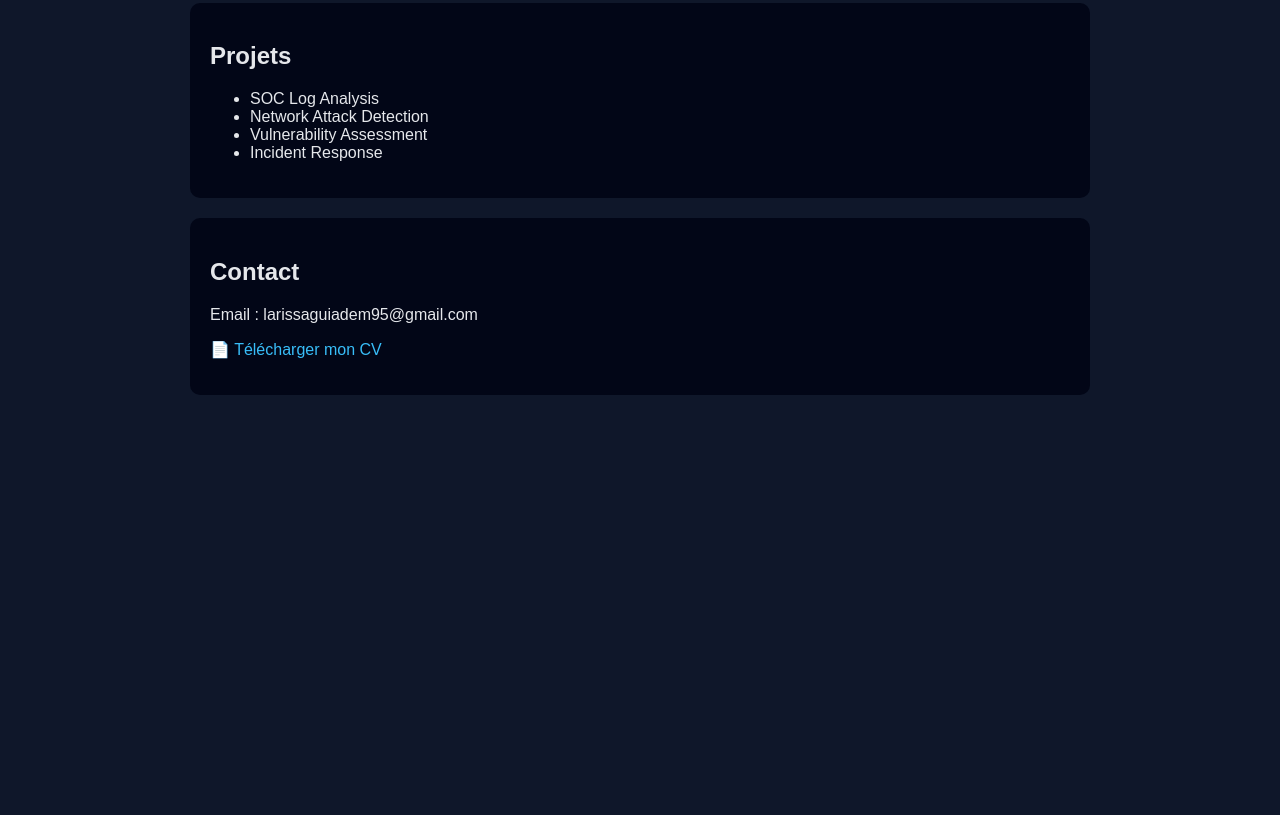
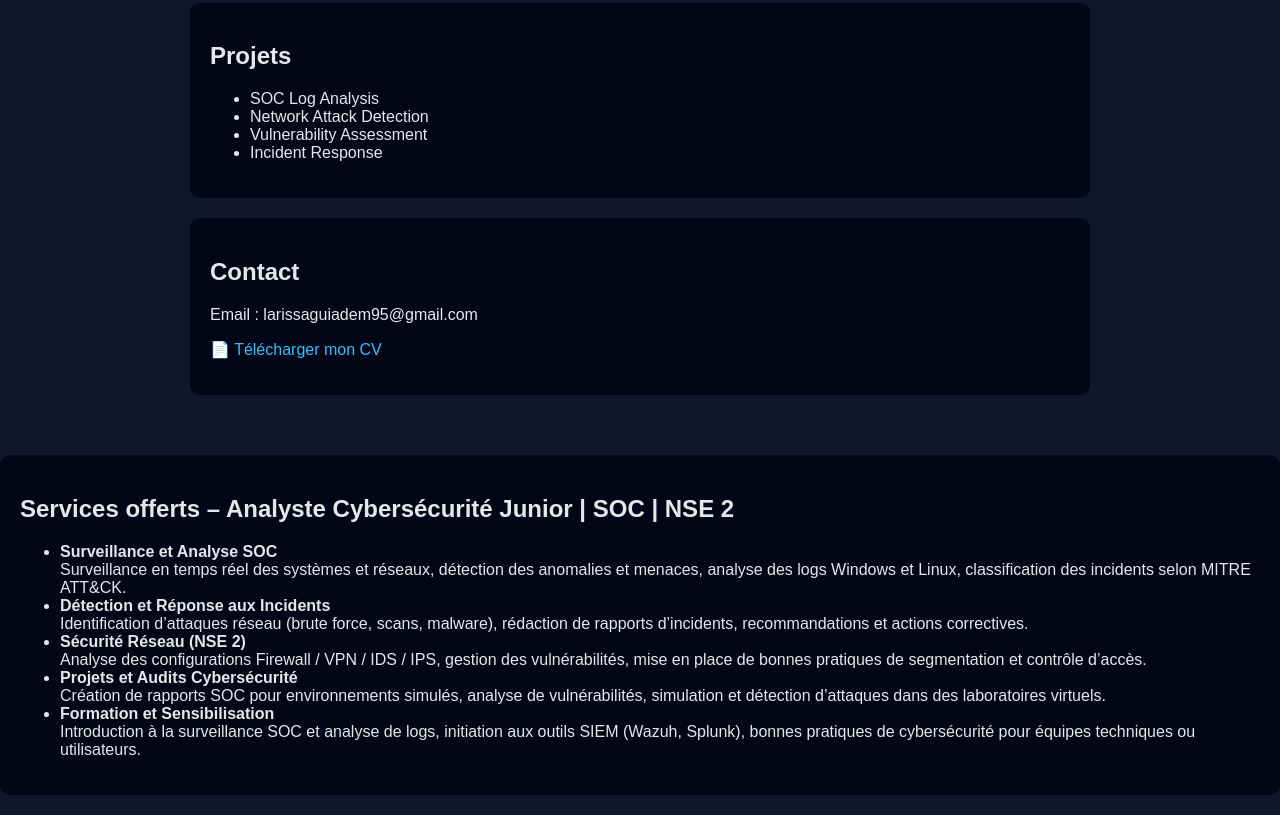
Before and after one commit to Larissa-Guiadem/ton-username.github.io, a plain HTML site: page index.html in a window 1280 px wide. Shown: the part 679-1494 px from the top of the page. Before the commit the page ends 1134 px from the top, so only its background shows below. Drawn offline with Linux system fonts and the light colour scheme.

Commit message:
Update index.html

```diff
--- a/index.html
+++ b/index.html
@@ -86,6 +86,37 @@
 </div>
 
 </section>
+<div class="card">
+  <h2>Services offerts – Analyste Cybersécurité Junior | SOC | NSE 2</h2>
+
+  <ul>
+    <li>
+      <strong>Surveillance et Analyse SOC</strong><br>
+      Surveillance en temps réel des systèmes et réseaux, détection des anomalies et menaces,
+      analyse des logs Windows et Linux, classification des incidents selon MITRE ATT&CK.
+    </li>
+    <li>
+      <strong>Détection et Réponse aux Incidents</strong><br>
+      Identification d’attaques réseau (brute force, scans, malware), rédaction de rapports d’incidents,
+      recommandations et actions correctives.
+    </li>
+    <li>
+      <strong>Sécurité Réseau (NSE 2)</strong><br>
+      Analyse des configurations Firewall / VPN / IDS / IPS, gestion des vulnérabilités,
+      mise en place de bonnes pratiques de segmentation et contrôle d’accès.
+    </li>
+    <li>
+      <strong>Projets et Audits Cybersécurité</strong><br>
+      Création de rapports SOC pour environnements simulés, analyse de vulnérabilités,
+      simulation et détection d’attaques dans des laboratoires virtuels.
+    </li>
+    <li>
+      <strong>Formation et Sensibilisation</strong><br>
+      Introduction à la surveillance SOC et analyse de logs, initiation aux outils SIEM (Wazuh, Splunk),
+      bonnes pratiques de cybersécurité pour équipes techniques ou utilisateurs.
+    </li>
+  </ul>
+</div>
 
 </body>
 </html>
```
